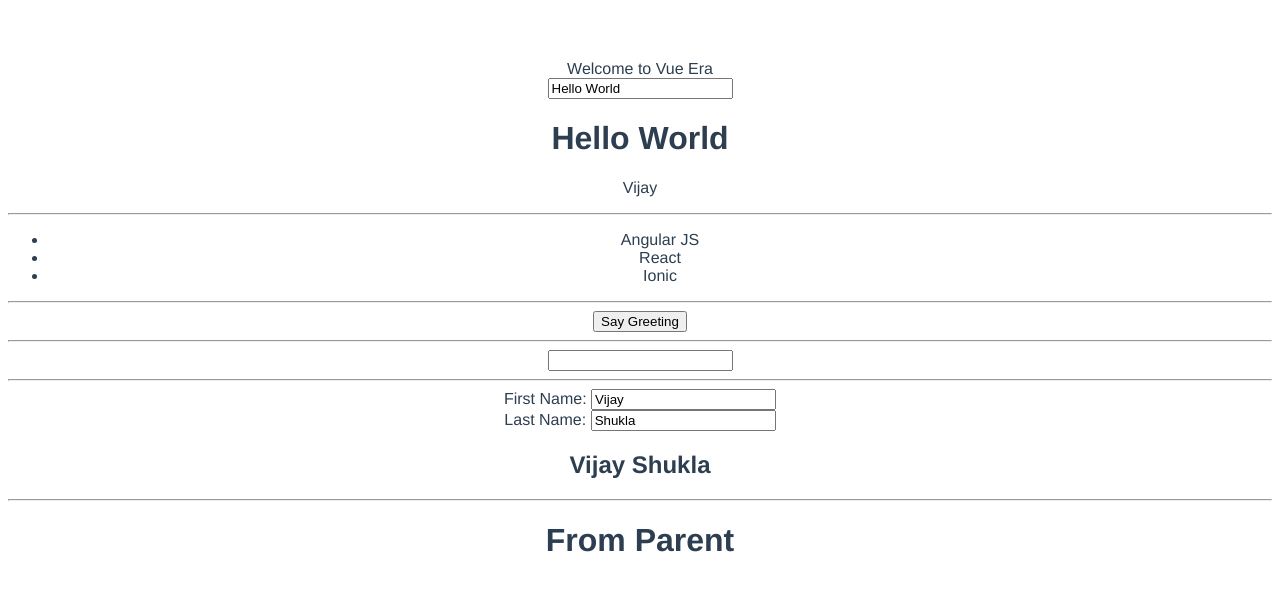
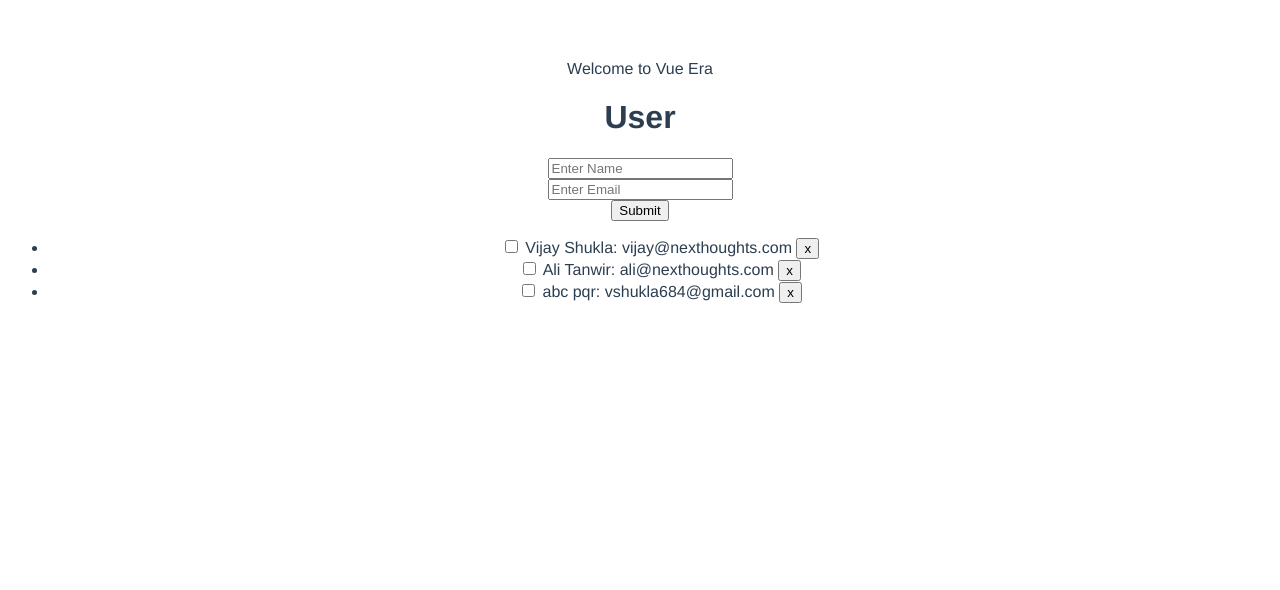
Before and after one commit to Vendetta30/vue-todo-app, a Vue app: page / in a window 1280 px wide. Shown: the top 590 px of the page. Built offline with nearby package versions, Linux system fonts and the light colour scheme.

Commit message:
Add a basic CRUD sample using JSON

```diff
--- a/src/App.vue
+++ b/src/App.vue
@@ -1,17 +1,19 @@
 <template>
   <div id="app">
     {{msg}}
-    <test msg="From Parent"/>
+    <!--<test msg="From Parent"/>-->
+    <user/>
   </div>
 </template>
 
 <script>
   import Test from './components/Test';
+  import User from './components/User';
 
   export default {
     name: 'App',
     components: {
-      Test
+      Test, User
     },
     data() {
       return {
--- /dev/null
+++ b/src/components/User.vue
@@ -0,0 +1,67 @@
+<template>
+  <div class="users">
+    <h1>User</h1>
+    <form v-on:submit="adduser">
+      <input type="text" v-model="newUser.name" placeholder="Enter Name"/>
+      <br/>
+      <input type="text" v-model="newUser.email" placeholder="Enter Email"/>
+      <br/>
+      <input type="submit" value="Submit"/>
+    </form>
+    <ul>
+      <li v-for="user in users" v-bind:key="user">
+        <input type="checkbox" class="toggle" v-model="user.contacted"/>
+        <span :class="{contacted:user.contacted}">
+          {{user.name}}: {{user.email}}&nbsp;<button v-on:click="removeUser(user)">x</button>
+        </span>
+      </li>
+    </ul>
+  </div>
+</template>
+
+<script>
+  export default {
+    name: "user",
+    data() {
+      return {
+        newUser: {},
+        users: [
+          {
+            name: 'Vijay Shukla',
+            email: 'vijay@nexthoughts.com',
+            contacted: false
+          },
+          {
+            name: 'Ali Tanwir',
+            email: 'ali@nexthoughts.com',
+            contacted: false
+          },
+          {
+            name: 'abc pqr',
+            email: 'vshukla684@gmail.com',
+            contacted: false
+          }
+        ]
+      }
+    },
+    methods: {
+      adduser: function (e) {
+        this.users.push({
+          name: this.newUser.name,
+          email: this.newUser.email,
+          contacted: false
+        });
+        e.preventDefault();
+      },
+      removeUser: function (user) {
+        this.users.splice(this.users.indexOf(user), 1);
+      }
+    }
+  }
+</script>
+
+<style scoped>
+  .contacted {
+    text-decoration: line-through;
+  }
+</style>
```
